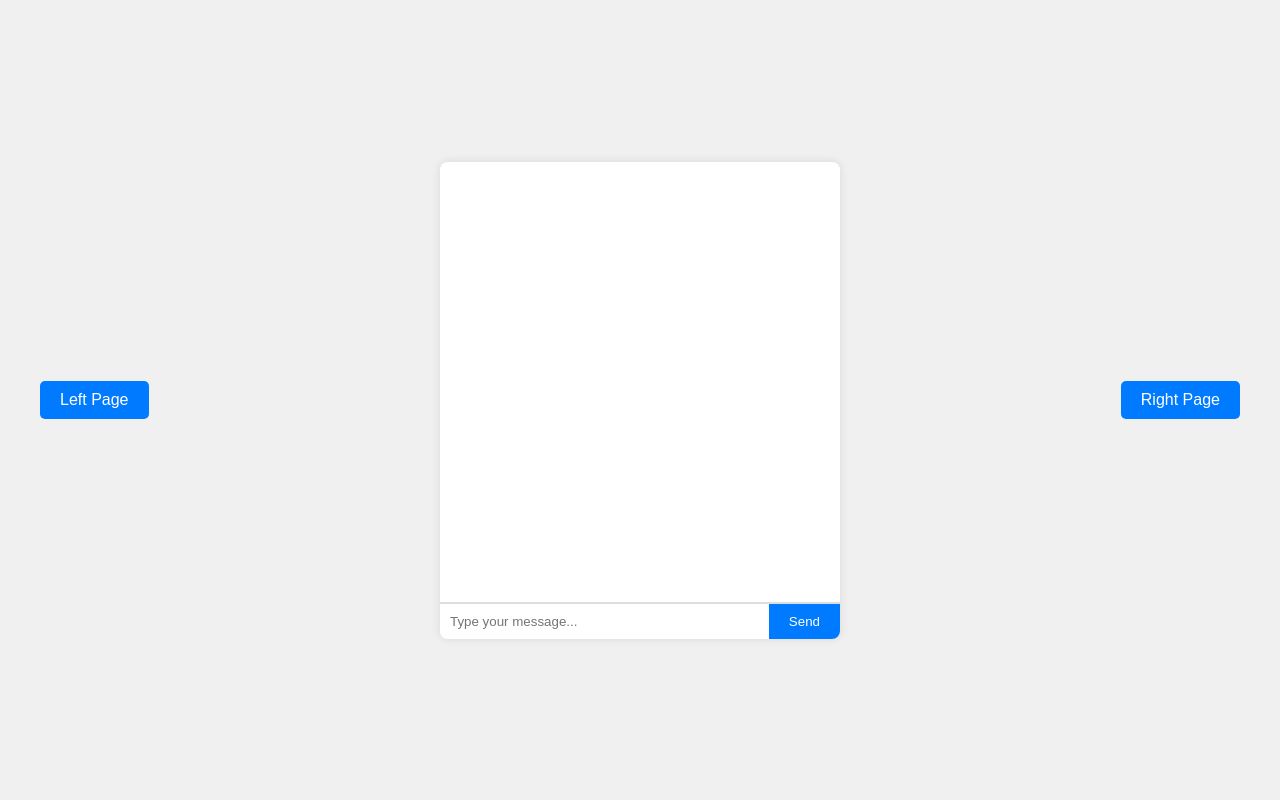
After one commit to acidify04/2024ActFinalAssignment, a Spring Boot app: page /chat/eunhyo in a window 1280 px wide. The commit adds this page. Run offline with Spring Boot 4, Linux system fonts and the light colour scheme.

Commit message:
chat 창 추가

```diff
--- a/2024act/2024act/src/main/java/com/example/_act/controller/PageController.java
+++ b/2024act/2024act/src/main/java/com/example/_act/controller/PageController.java
@@ -75,5 +75,9 @@ public class PageController {
         return "future/page_4";
     }
 
+    @GetMapping(value = "/chat/eunhyo")
+    String getChatEunHyo(){
+        return "chat/eunhyo";
+    }
 
 }
--- /dev/null
+++ b/2024act/2024act/src/main/resources/templates/chat/eunhyo.html
@@ -0,0 +1,144 @@
+<!DOCTYPE html>
+<html lang="en">
+<head>
+    <meta charset="UTF-8">
+    <meta name="viewport" content="width=device-width, initial-scale=1.0">
+    <title>ChatGPT Bot</title>
+    <style>
+        body {
+            font-family: Arial, sans-serif;
+            margin: 0;
+            padding: 0;
+            display: flex;
+            justify-content: center;
+            align-items: center;
+            height: 100vh;
+            background-color: #f0f0f0;
+        }
+        .nav-button {
+            padding: 10px 20px;
+            font-size: 16px;
+            cursor: pointer;
+            border: none;
+            background-color: #007bff;
+            color: white;
+            border-radius: 5px;
+            transition: background-color 0.3s;
+        }
+        .nav-button:hover {
+            background-color: #0056b3;
+        }
+        .big_section {
+            margin: 20px;
+            padding: 20px;
+            /*background-color: #fff;*/
+            border-radius: 10px;
+            /*box-shadow: 0 4px 6px rgba(0, 0, 0, 0.1);*/
+            /*text-align: left; !* 왼쪽 정렬 *!*/
+        }
+        .container {
+            display: flex;
+            justify-content: space-between;
+            align-items: center;
+            width: 100%;
+            position: absolute;
+            top: 50%;
+            transform: translateY(-50%);
+        }
+        #chat-container {
+            width: 400px;
+            background: #fff;
+            box-shadow: 0 0 10px rgba(0, 0, 0, 0.1);
+            border-radius: 8px;
+            overflow: hidden;
+        }
+        #chat-box {
+            padding: 20px;
+            height: 400px;
+            overflow-y: scroll;
+            border-bottom: 1px solid #ddd;
+        }
+        .message {
+            margin: 10px 0;
+            padding: 10px;
+            border-radius: 5px;
+        }
+        .user-message {
+            background-color: #d1e7dd;
+            align-self: flex-end;
+        }
+        .bot-message {
+            background-color: #f8d7da;
+            align-self: flex-start;
+        }
+        #input-box {
+            display: flex;
+            border-top: 1px solid #ddd;
+        }
+        #input-box input {
+            flex: 1;
+            padding: 10px;
+            border: none;
+            border-radius: 0;
+        }
+        #input-box button {
+            padding: 10px 20px;
+            border: none;
+            background: #007bff;
+            color: white;
+            cursor: pointer;
+        }
+    </style>
+</head>
+<body>
+<div class="container">
+    <div class="big_section">
+        <button class="nav-button" onclick="location.href='/past/page_1'">Left Page</button>
+    </div>
+    <div class="big_section">
+
+    </div>
+    <div class="big_section">
+        <button class="nav-button" onclick="location.href='/index'">Right Page</button>
+    </div>
+</div>
+
+
+<div id="chat-container">
+    <div id="chat-box"></div>
+    <div id="input-box">
+        <input type="text" id="user-input" placeholder="Type your message...">
+        <button onclick="sendMessage()">Send</button>
+    </div>
+</div>
+
+<script>
+    async function sendMessage() {
+        const userInput = document.getElementById('user-input').value;
+        if (userInput.trim() === '') return;
+
+        addMessage(userInput, 'user-message');
+
+        const response = await fetch('/ask', {
+            method: 'POST',
+            headers: {
+                'Content-Type': 'application/json'
+            },
+            body: JSON.stringify({ question: userInput })
+        });
+
+        const result = await response.text();
+        addMessage(result, 'bot-message');
+        document.getElementById('user-input').value = '';
+    }
+
+    function addMessage(message, className) {
+        const messageElement = document.createElement('div');
+        messageElement.className = `message ${className}`;
+        messageElement.textContent = message;
+        document.getElementById('chat-box').appendChild(messageElement);
+        document.getElementById('chat-box').scrollTop = document.getElementById('chat-box').scrollHeight;
+    }
+</script>
+</body>
+</html>
--- a/2024act/2024act/src/main/resources/templates/index.html
+++ b/2024act/2024act/src/main/resources/templates/index.html
@@ -83,14 +83,12 @@
             z-index: 3;
 
         }
-
-
     </style>
 </head>
 <body>
 <div class="container">
     <div class="big_section">
-    <button class="nav-button" onclick="location.href='/index'">Left Page</button>
+    <button class="nav-button" onclick="location.href='/chat/eunhyo'">인공지능 은효와 대화하기</button>
     </div>
     <div class="big_section">
     </div>
--- a/2024act/2024act/src/main/resources/templates/past/page_1.html
+++ b/2024act/2024act/src/main/resources/templates/past/page_1.html
@@ -58,7 +58,7 @@
 <body>
 <div class="container">
     <div class="big_section">
-        <button class="nav-button" onclick="location.href='/index'">Left Page</button>
+        <button class="nav-button" onclick="location.href='/chat/eunhyo'">Left Page</button>
     </div>
     <div class="big_section">
 
```
Also changed, not shown: 2024act/2024act/src/main/resources/static/assets/images/present_page_03.png (added), 2024act/2024act/src/main/resources/static/assets/images/present_page_04.png (added).
